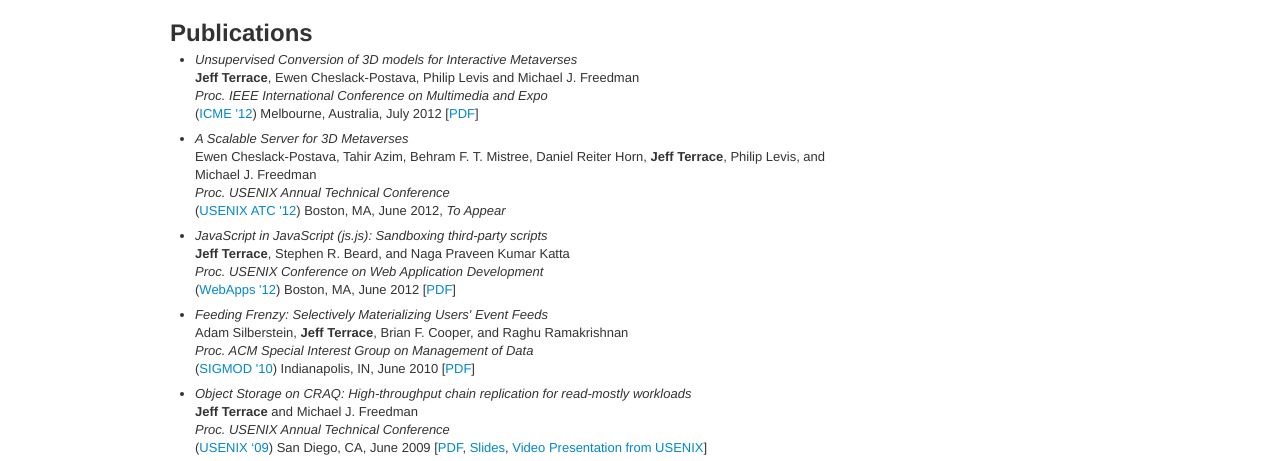
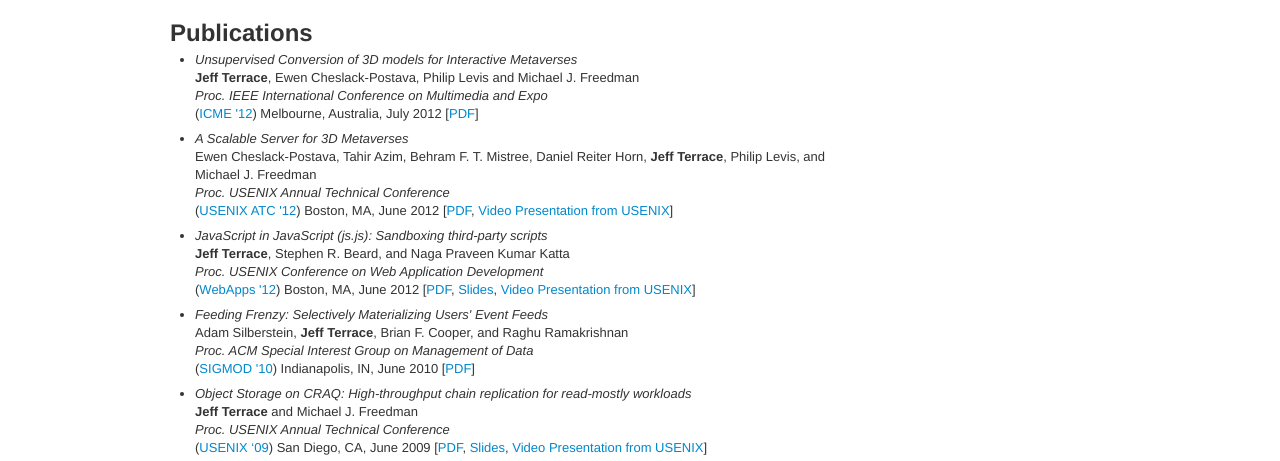
Before and after one commit to jterrace/website, a plain HTML site: page index.html in a window 1280 px wide. Shown: the part 681-1142 px from the top of the page. Drawn offline with Linux system fonts and the light colour scheme.

Commit message:
Added js.js talk, js.js video, sirikata paper, and sirikata video

```diff
--- a/index.html
+++ b/index.html
@@ -95,14 +95,14 @@
         <span class="papertitle">A Scalable Server for 3D Metaverses</span><br >
         Ewen Cheslack-Postava, Tahir Azim, Behram F. T. Mistree, Daniel Reiter Horn, <strong>Jeff Terrace</strong>, Philip Levis, and Michael J. Freedman<br >
         <em>Proc. USENIX Annual Technical Conference</em><br >
-        (<a href="http://static.usenix.org/events/atc12/">USENIX ATC '12</a>) Boston, MA, June 2012, <em>To Appear</em>
+        (<a href="http://static.usenix.org/events/atc12/">USENIX ATC '12</a>) Boston, MA, June 2012 [<a href="docs/sirikata-atc12-scalable-metaverse-server.pdf">PDF</a>, <a href="https://www.usenix.org/conference/usenixfederatedconferencesweek/scalable-server-3d-metaverses">Video Presentation from USENIX</a>]
         </li>
 
         <li>
         <span class="papertitle">JavaScript in JavaScript (js.js): Sandboxing third-party scripts</span><br >
         <strong>Jeff Terrace</strong>, Stephen R. Beard, and Naga Praveen Kumar Katta<br >
         <em>Proc. USENIX Conference on Web Application Development</em><br >
-        (<a href="http://static.usenix.org/events/webapps12/">WebApps '12</a>) Boston, MA, June 2012 [<a href="docs/jsjs.pdf">PDF</a>]
+        (<a href="http://static.usenix.org/events/webapps12/">WebApps '12</a>) Boston, MA, June 2012 [<a href="docs/jsjs.pdf">PDF</a>, <a href="http://jterrace.github.com/js.js.talk/">Slides</a>, <a href="https://www.usenix.org/conference/webapps12/javascript-javascript-jsjs-sandboxing-third-party-scripts">Video Presentation from USENIX</a>]
         </li>
 
         <li>
```
Also changed, not shown: 1 other file.
